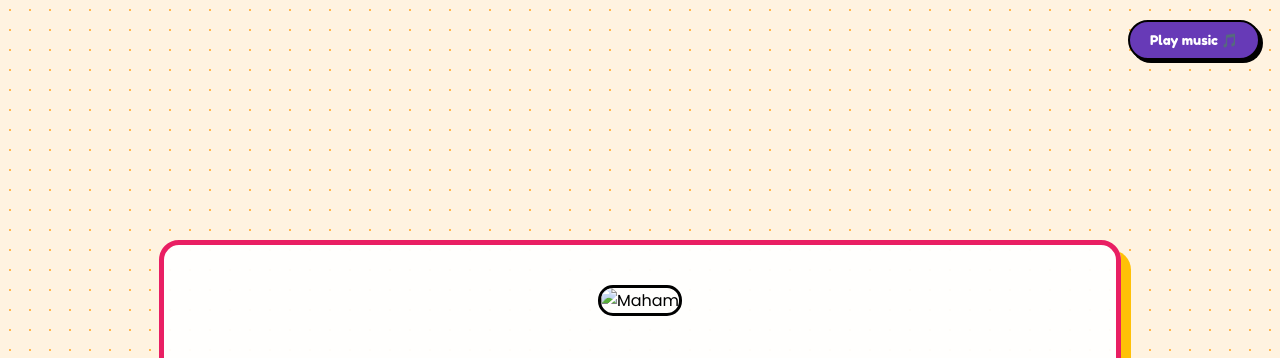
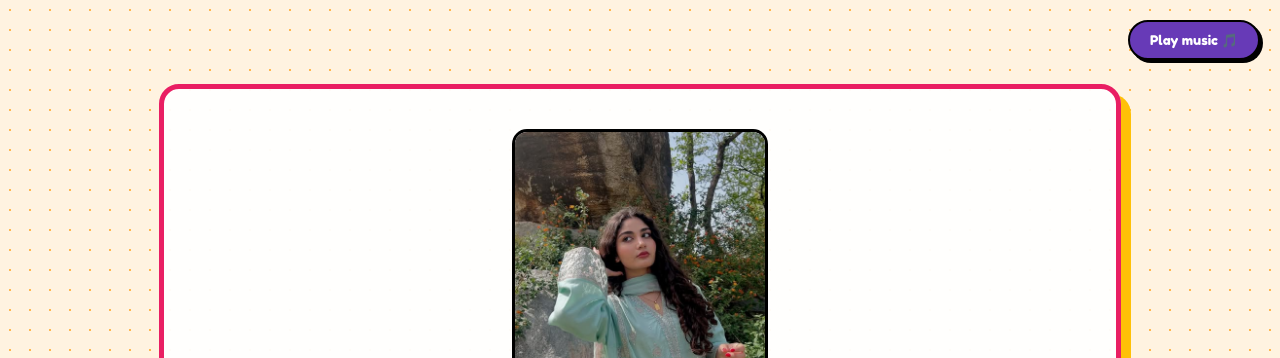
Before and after one commit to khyberdev/for-maham, a plain HTML site: page index.html in a window 1280 px wide. Shown: the top 358 px of the page. Drawn offline with Linux system fonts and the light colour scheme.

Commit message:
Update index.html

```diff
--- a/index.html
+++ b/index.html
@@ -118,7 +118,7 @@
 
     <div class="container">
         <div class="gif-container" id="gifContainer">
-    <img src="maham.jpg" alt="Maham">
+    <img src="maham.png" alt="Maham">
 </div>
 
         <h1 id="question">Yo Maham will you be my Valentine <span class="janaana">janaana</span> ?</h1>
```
